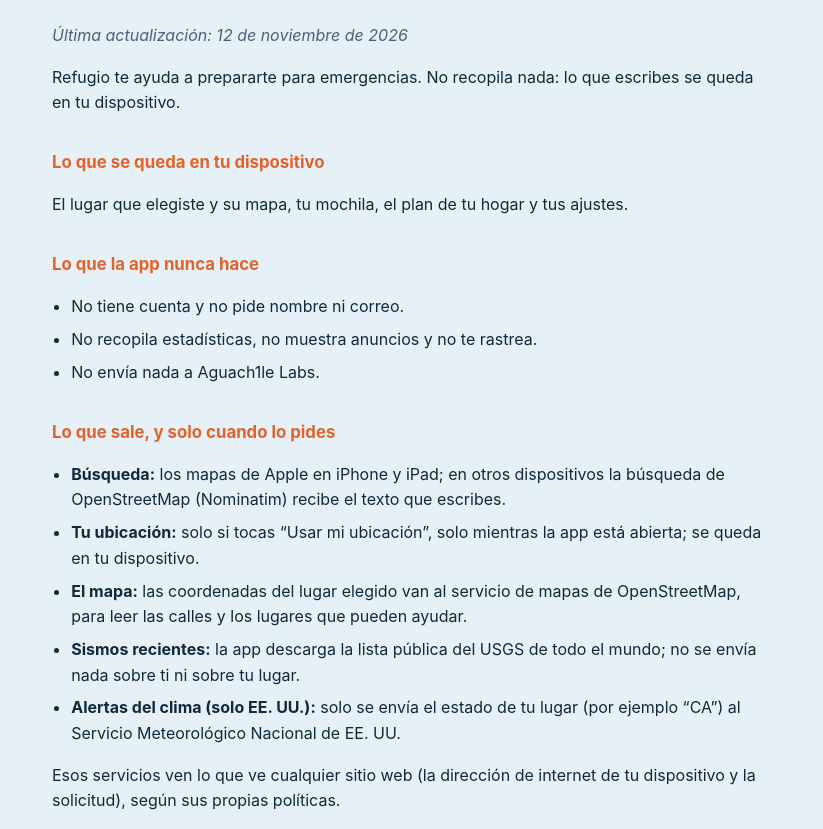
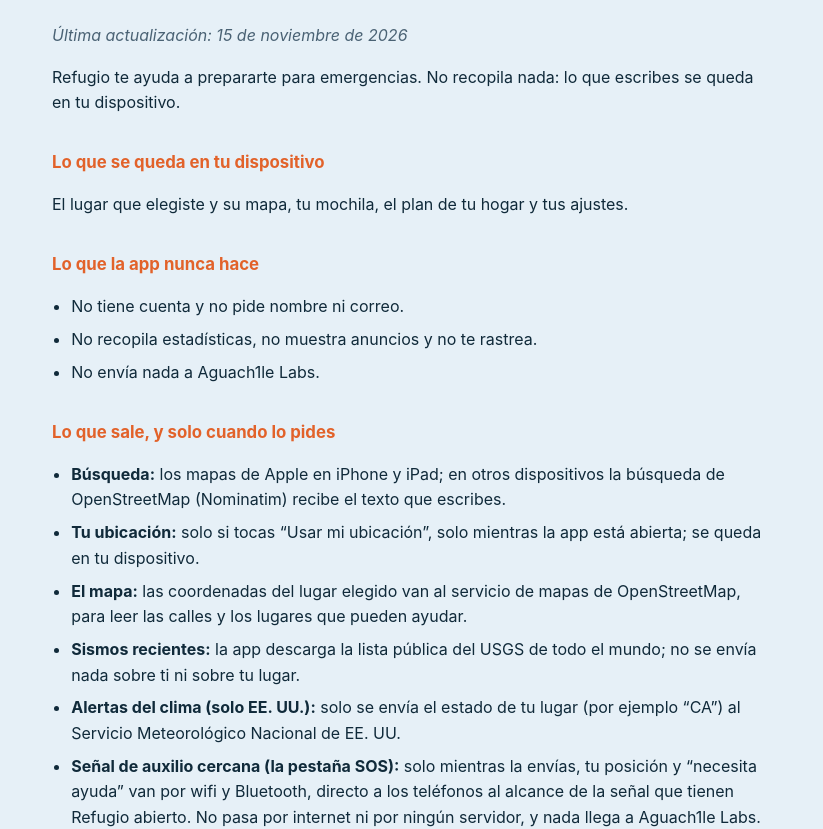
Before and after one commit to enriquegalicia/Aguach1leLabs-pages, a plain HTML site: page es/refugio/privacy.html in a window 1280 px wide. Shown: the part 145-974 px from the top of the page, without its empty margins (228-1051 px from the left). Drawn offline with Linux system fonts and the light colour scheme.

Commit message:
Refugio privacy: the SOS tab's nearby distress signal and texts (EN, ES)
Co-Authored-By: Claude Opus 5.5 <noreply@anthropic.com>

```diff
--- a/es/refugio/privacy.html
+++ b/es/refugio/privacy.html
@@ -21,14 +21,14 @@
 </head>
 <body>
 <header><h1>Refugio — Aviso de privacidad</h1><p class="tag">Dónde ir cuando llega.</p></header>
-<p class="muted"><em>Última actualización: 12 de noviembre de 2026</em></p>
+<p class="muted"><em>Última actualización: 15 de noviembre de 2026</em></p>
 <p>Refugio te ayuda a prepararte para emergencias. No recopila nada: lo que escribes se queda en tu dispositivo.</p>
 <h2>Lo que se queda en tu dispositivo</h2>
 <p>El lugar que elegiste y su mapa, tu mochila, el plan de tu hogar y tus ajustes.</p>
 <h2>Lo que la app nunca hace</h2>
 <ul><li>No tiene cuenta y no pide nombre ni correo.</li><li>No recopila estadísticas, no muestra anuncios y no te rastrea.</li><li>No envía nada a Aguach1le Labs.</li></ul>
 <h2>Lo que sale, y solo cuando lo pides</h2>
-<ul><li><strong>Búsqueda:</strong> los mapas de Apple en iPhone y iPad; en otros dispositivos la búsqueda de OpenStreetMap (Nominatim) recibe el texto que escribes.</li><li><strong>Tu ubicación:</strong> solo si tocas “Usar mi ubicación”, solo mientras la app está abierta; se queda en tu dispositivo.</li><li><strong>El mapa:</strong> las coordenadas del lugar elegido van al servicio de mapas de OpenStreetMap, para leer las calles y los lugares que pueden ayudar.</li><li><strong>Sismos recientes:</strong> la app descarga la lista pública del USGS de todo el mundo; no se envía nada sobre ti ni sobre tu lugar.</li><li><strong>Alertas del clima (solo EE. UU.):</strong> solo se envía el estado de tu lugar (por ejemplo “CA”) al Servicio Meteorológico Nacional de EE. UU.</li></ul>
+<ul><li><strong>Búsqueda:</strong> los mapas de Apple en iPhone y iPad; en otros dispositivos la búsqueda de OpenStreetMap (Nominatim) recibe el texto que escribes.</li><li><strong>Tu ubicación:</strong> solo si tocas “Usar mi ubicación”, solo mientras la app está abierta; se queda en tu dispositivo.</li><li><strong>El mapa:</strong> las coordenadas del lugar elegido van al servicio de mapas de OpenStreetMap, para leer las calles y los lugares que pueden ayudar.</li><li><strong>Sismos recientes:</strong> la app descarga la lista pública del USGS de todo el mundo; no se envía nada sobre ti ni sobre tu lugar.</li><li><strong>Alertas del clima (solo EE. UU.):</strong> solo se envía el estado de tu lugar (por ejemplo “CA”) al Servicio Meteorológico Nacional de EE. UU.</li><li><strong>Señal de auxilio cercana (la pestaña SOS):</strong> solo mientras la envías, tu posición y “necesita ayuda” van por wifi y Bluetooth, directo a los teléfonos al alcance de la señal que tienen Refugio abierto. No pasa por internet ni por ningún servidor, y nada llega a Aguach1le Labs. iOS pide acceso a la red local la primera vez.</li><li><strong>Mensajes desde la pestaña SOS:</strong> “Enviar mi ubicación” y “Estoy bien” abren tu app de Mensajes con el texto escrito; tú decides enviarlo.</li></ul>
 <p>Esos servicios ven lo que ve cualquier sitio web (la dirección de internet de tu dispositivo y la solicitud), según sus propias políticas.</p>
 <h2>Niñas y niños</h2>
 <p>Refugio no recopila datos personales de nadie, tampoco de menores.</p>
```
Also changed, not shown: refugio/privacy.html (+2 -2 lines).
